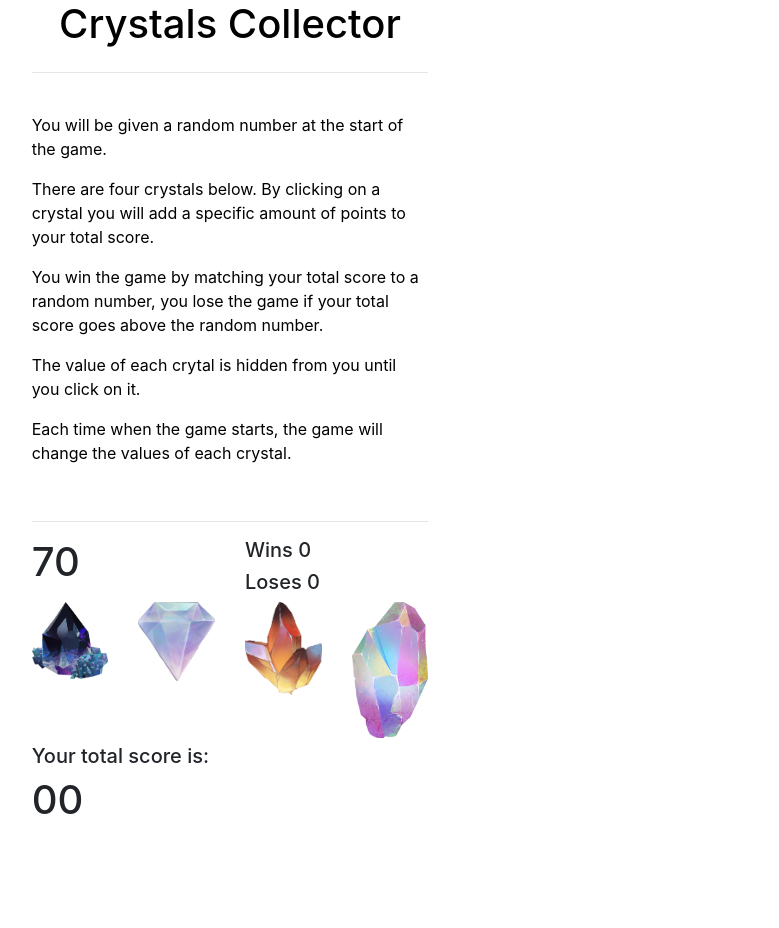
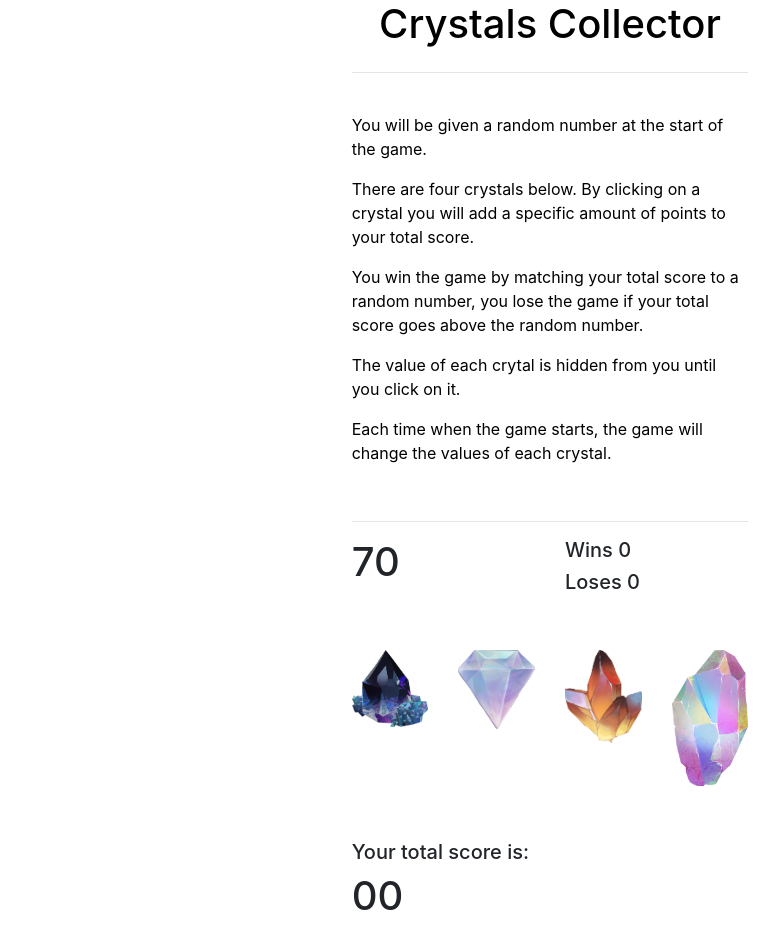
Before and after one commit to alvaroluna/unit-4-game, a plain HTML site: page index.html in a window 1280 px wide. Shown: the whole page, without its empty margins (90-869 px from the left). Before the commit the page ends 832 px from the top, so only its background shows below. Drawn offline with nearby package versions, Linux system fonts and the light colour scheme.

Commit message:
One last commit bc of a last minute adjustment

```diff
--- a/assets/css/style.css
+++ b/assets/css/style.css
@@ -39,7 +39,9 @@ input {
 }
 #orangeCrystalButton {
     /* background: orange; */
+    /* object-fit: none; */
 }
 #pinkCrystalButton {
     /* background: pink; */
+    object-fit: cover;
 }
--- a/index.html
+++ b/index.html
@@ -20,7 +20,7 @@
 
         <!-- title row -->
         <div class="row" id="row0">
-            <div class="col-lg-1"></div>
+            <div class="col-lg-4"></div>
             <div class="col-lg-4 text-center" id="title">
                 <h1>Crystals Collector</h1>
             </div>
@@ -28,7 +28,7 @@
 
         <!-- rules row -->
         <div class="row" id="row1">
-            <div class="col-lg-1"></div>
+            <div class="col-lg-4"></div>
             <div class="col-lg-4" id="rules">
                 <hr>
                 <br>
@@ -46,7 +46,7 @@
 
         <!-- score and tally row -->
         <div class="row" id="row2">
-            <div class="col-lg-1"></div>
+            <div class="col-lg-4"></div>
 
             <!-- score -->
             <div class="col-lg-2" id="score">
@@ -60,34 +60,41 @@
             </div>
         </div>
 
+        <br>
+        <br>
+
         <!-- crystal row -->
         <div class="row" id="row3">
-            <div class="col-lg-1"></div>
+            <div class="col-lg-4"></div>
 
             <!-- blue crystal -->
-            <div class="col-lg-1" id="blueCrystalButton">
-                <input type="image" src="assets/images/blueCrystal.png" class="img-fluid" />
+            <div class="col-lg-1">
+                <input type="image" src="assets/images/blueCrystal.png" class="img-fluid" id="blueCrystalButton" />
             </div>
 
             <!-- silver crystal -->
-            <div class="col-lg-1" id="silverCrystalButton">
-                <input type="image" src="assets/images/silverCrystal.png" class="img-fluid" />
+            <div class="col-lg-1">
+                <input type="image" src="assets/images/silverCrystal.png" class="img-fluid" id="silverCrystalButton" />
             </div>
 
             <!-- orange crystal -->
-            <div class="col-lg-1" id="orangeCrystalButton">
-                <input type="image" src="assets/images/orangeCrystal.png" class="img-fluid" />
+            <div class="col-lg-1">
+                <input type="image" src="assets/images/orangeCrystal.png" class="img-fluid center-block"
+                    id="orangeCrystalButton" />
             </div>
 
             <!-- pink crystal -->
-            <div class="col-lg-1" id="pinkCrystalButton">
-                <input type="image" src="assets/images/pinkCrystal.png" class="img-fluid" />
+            <div class="col-lg-1">
+                <input type="image" src="assets/images/pinkCrystal.png" class="img-fluid" id="pinkCrystalButton" />
             </div>
         </div>
 
+        <br>
+        <br>
+
         <!-- total score text row -->
         <div class="row" id="row4">
-            <div class="col-lg-1"></div>
+            <div class="col-lg-4"></div>
             <div class="col-lg-2" id="totalScoreText">
                 <h5>Your total score is:</h5>
             </div>
@@ -95,7 +102,7 @@
 
         <!-- total score row -->
         <div class="row" id="row5">
-            <div class="col-lg-1"></div>
+            <div class="col-lg-4"></div>
 
             <!-- score -->
             <div class="col-lg-2">
```
